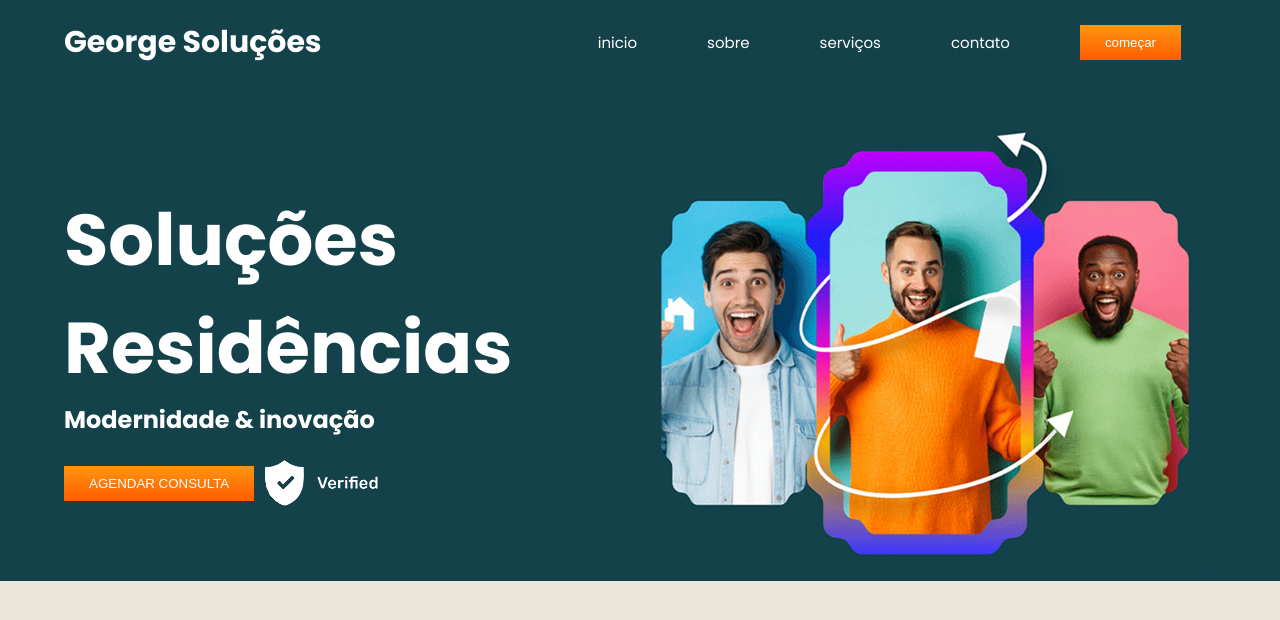
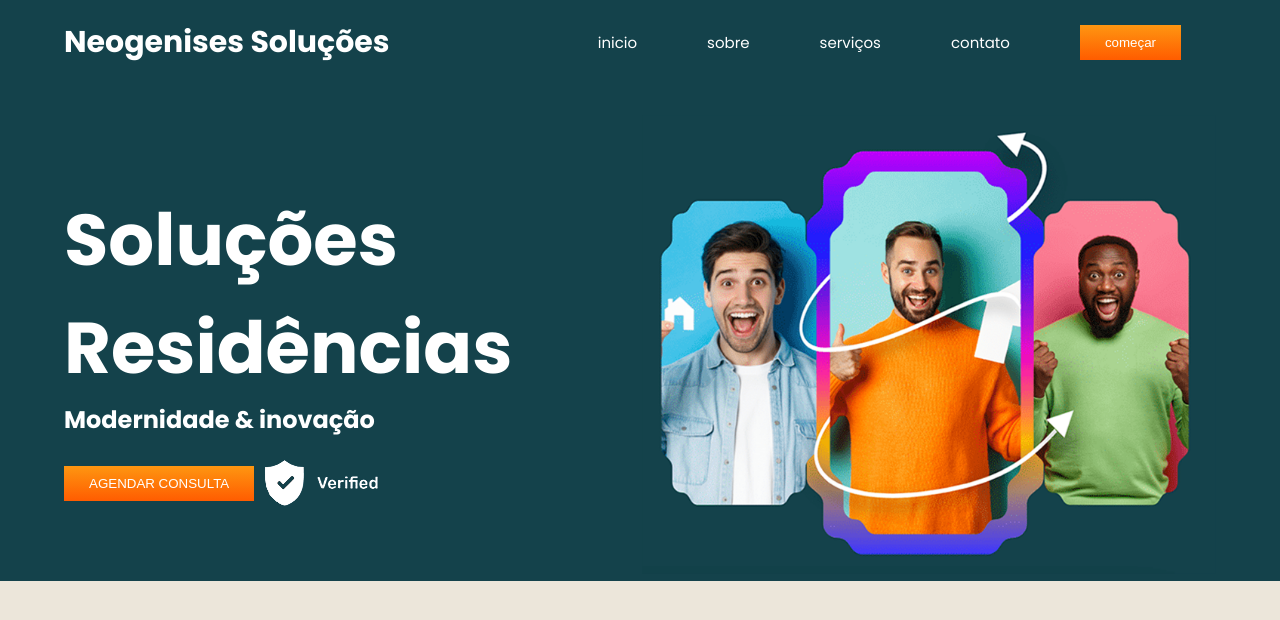
Before and after one commit to Gustromanov/EMPRESA-SITE, a plain HTML site: page index.html in a window 1280 px wide. Drawn offline with Linux system fonts and the light colour scheme.

```diff
--- a/index.html
+++ b/index.html
@@ -5,7 +5,7 @@
 <head>
   <meta charset="UTF-8" />
   <meta name="viewport" content="width=device-width, initial-scale=1.0" />
-  <title>George Veículos</title>
+  <title>Neogenises Soluções</title>
   <link rel="stylesheet" href="style.css" />
 </head>
 <body>
@@ -14,7 +14,7 @@
               <div class="container">
                 <nav>
                     <div class="logo">
-                        <a href="index.html">George Soluções</a>
+                        <a href="index.html">Neogenises Soluções</a>
                     </div>
                         <ul class="ul">
                             <li> <a href="#">inicio</a></li>
```
